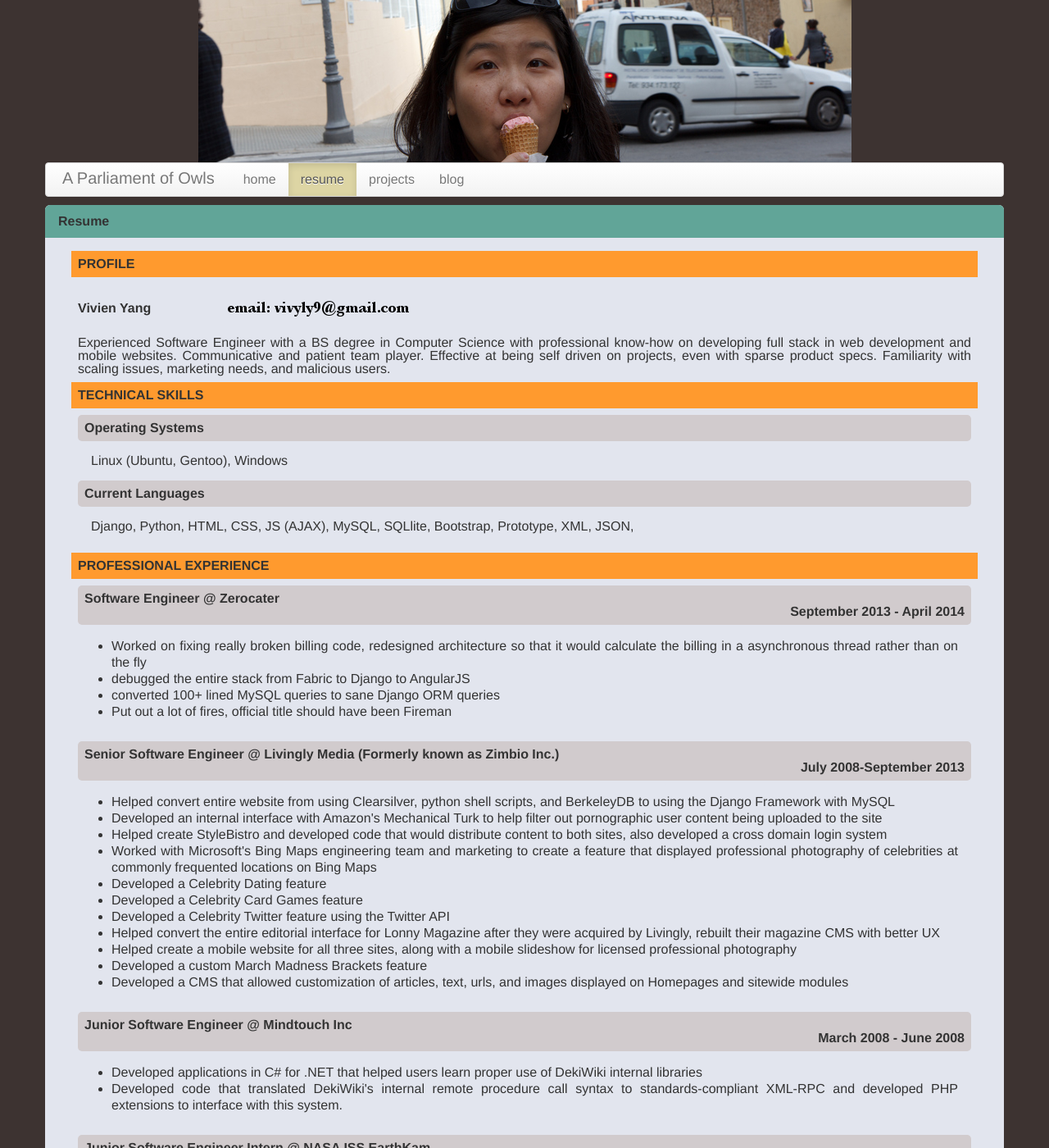
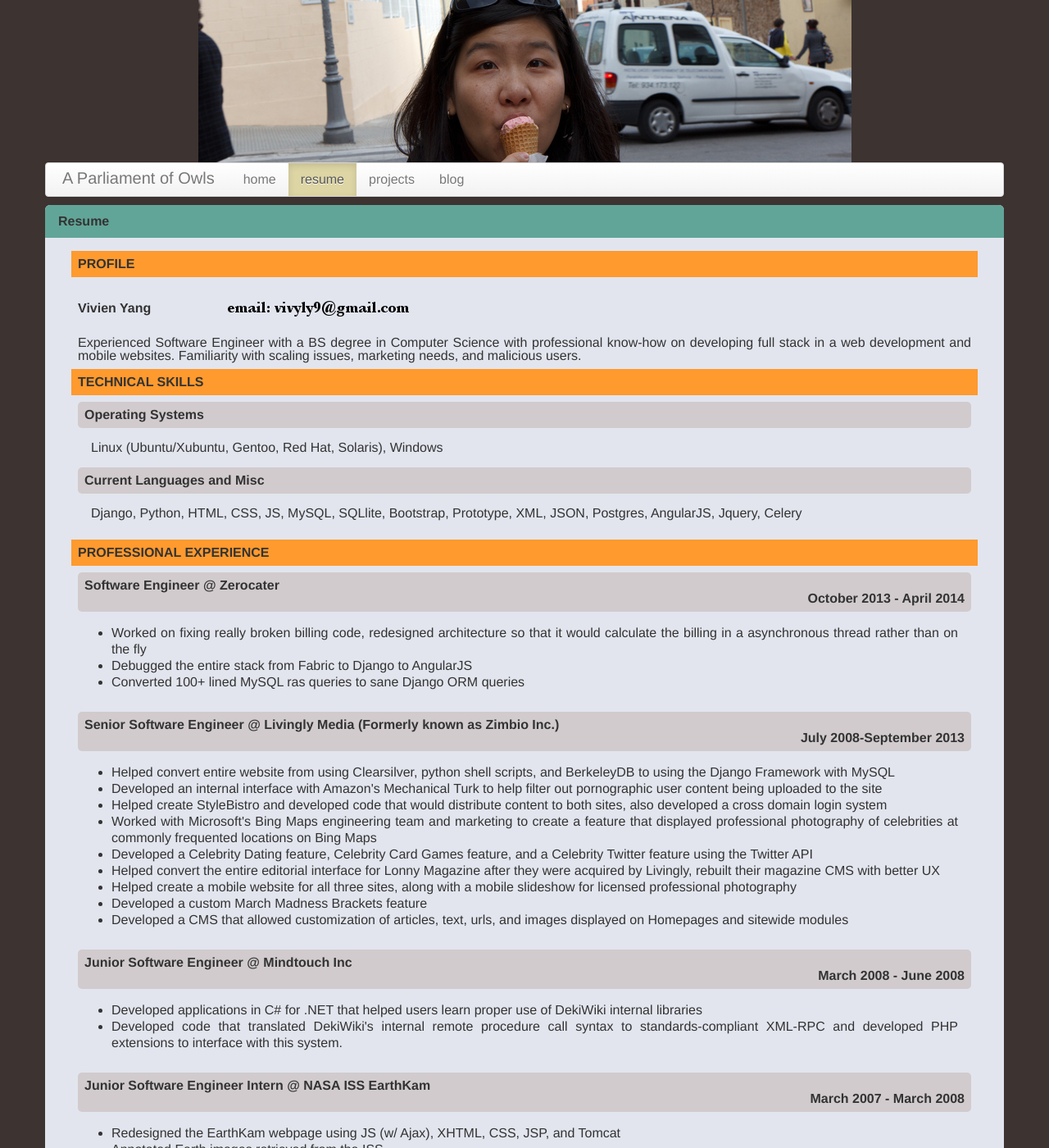
Before and after one commit to vivyly/vivyly.github.io, a Jekyll site: the page built from resume.html, in a window 1280 px wide and 1400 px high. Shown: the whole window at 82% size. Built offline with Jekyll 4.4.1, drawn with Linux system fonts in a browser that asks for light colours; Markdown is read by kramdown in place of the engine named in the settings.

Commit message:
Trimmed extraneous portions of my resume

```diff
--- a/resume.html
+++ b/resume.html
@@ -14,10 +14,8 @@ title: Viv's Resume
           </div>
         <div class="section_text">
         Experienced Software Engineer with a BS degree in Computer Science with
-        professional know-how on developing full stack in web development and
-        mobile websites. Communicative and patient team player. Effective at being
-        self driven on projects, even with sparse product specs. Familiarity with
-        scaling issues, marketing needs, and malicious users.
+        professional know-how on developing full stack in a web development and
+        mobile websites. Familiarity with scaling issues, marketing needs, and malicious users.
         </div>
     </div>
   </div>
@@ -27,12 +25,12 @@ title: Viv's Resume
         <div class="subsection">
             <div class="subsection_title">Operating Systems</div>
             <div class="subsection_content">
-                Linux (Ubuntu, Gentoo), Windows
+                Linux (Ubuntu/Xubuntu, Gentoo, Red Hat, Solaris), Windows
             </div>
-            <div class="subsection_title">Current Languages</div>
+            <div class="subsection_title">Current Languages and Misc</div>
             <div class="subsection_content">
-                Django, Python, HTML, CSS, JS (AJAX), MySQL, SQLlite,
-                Bootstrap, Prototype, XML, JSON,
+                Django, Python, HTML, CSS, JS, MySQL, SQLlite,
+                Bootstrap, Prototype, XML, JSON, Postgres, AngularJS, Jquery, Celery
             </div>
         </div>
     </div>
@@ -42,15 +40,14 @@ title: Viv's Resume
     <div class="section_content">
         <div class="subsection_title">
             <div class="text-left">Software Engineer @ Zerocater</div>
-            <div class="text-right">September 2013 - April 2014</div>
+            <div class="text-right">October 2013 - April 2014</div>
         </div>
         <div class="subsection_content">
             <ul>
                 <li>Worked on fixing really broken billing code, redesigned architecture so that it would calculate
                 the billing in a asynchronous thread rather than on the fly</li>
-                <li>debugged the entire stack from Fabric to Django to AngularJS</li>
-                <li>converted 100+ lined MySQL queries to sane Django ORM queries</li>
-                <li>Put out a lot of fires, official title should have been Fireman</li>
+                <li>Debugged the entire stack from Fabric to Django to AngularJS</li>
+                <li>Converted 100+ lined MySQL ras queries to sane Django ORM queries</li>
             </ul>
         </div>
         <div class="subsection_title">
@@ -69,9 +66,7 @@ title: Viv's Resume
                 <li>Worked with Microsoft's Bing Maps engineering team and marketing to create a feature that
                 displayed professional photography of celebrities at commonly frequented
                 locations on Bing Maps</li>
-                <li>Developed a Celebrity Dating feature</li>
-                <li>Developed a Celebrity Card Games feature</li>
-                <li>Developed a Celebrity Twitter feature using the Twitter API</li>
+                <li>Developed a Celebrity Dating feature, Celebrity Card Games feature, and a Celebrity Twitter feature using the Twitter API</li>
                 <li>Helped convert the entire editorial interface for Lonny Magazine
                 after they were acquired by Livingly, rebuilt their magazine CMS with better UX</li>
                 <li>Helped create a mobile website for all three sites, along with
```
